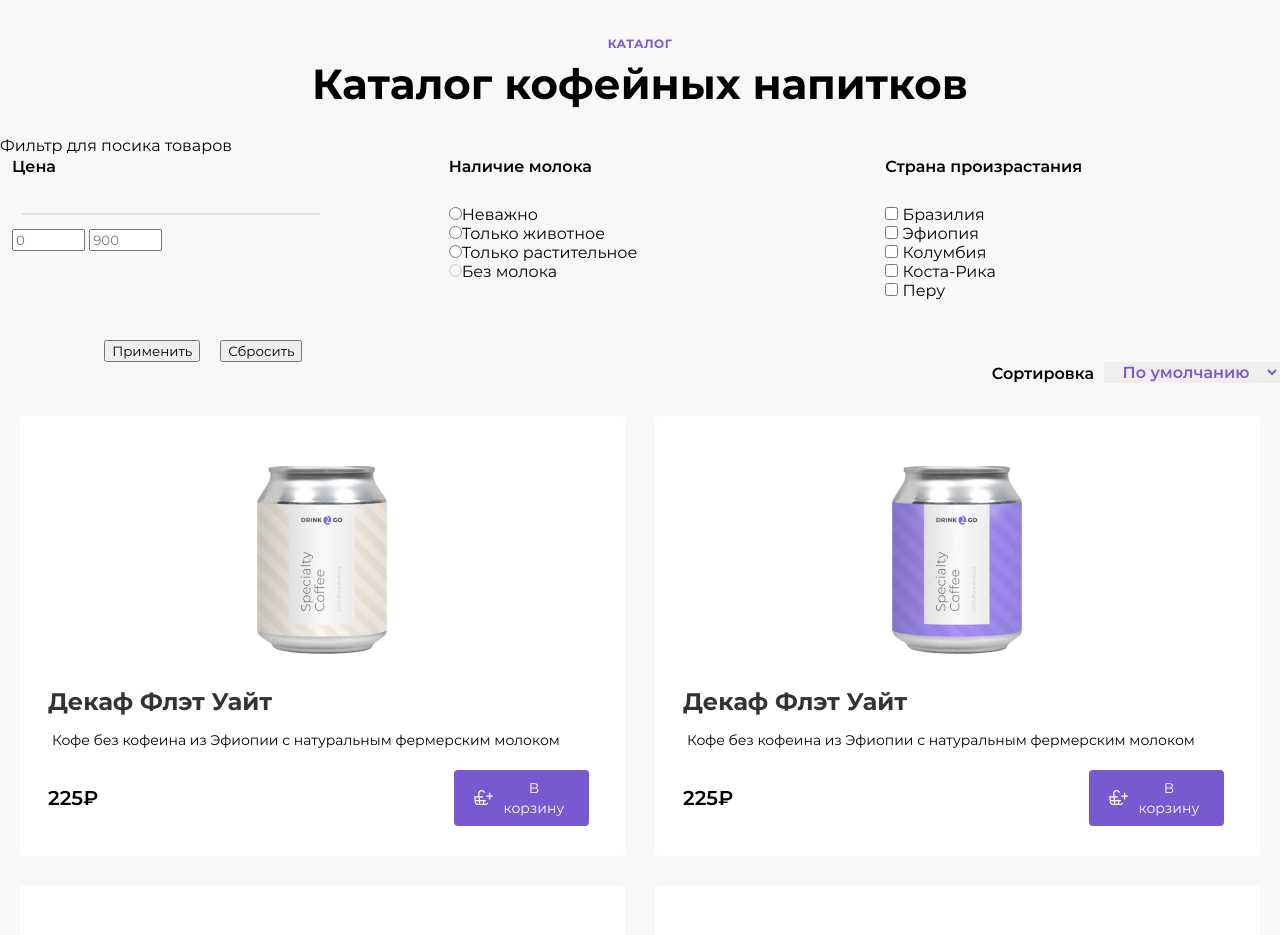
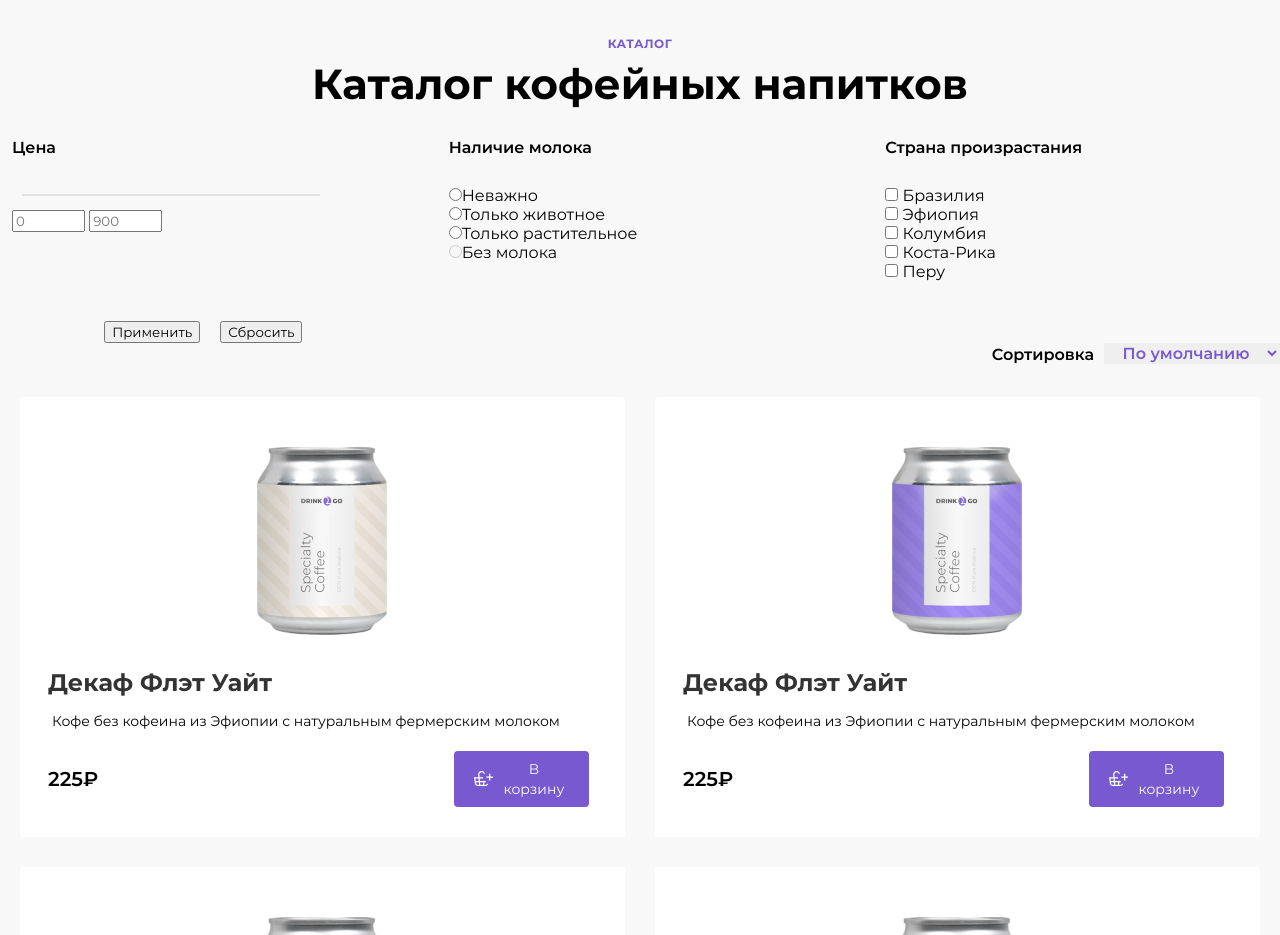
Before and after one commit to Nastya880/Drink2Go, a website: page source/index.html in a window 1280 px wide. Shown: the part 1320-2255 px from the top of the page. Drawn offline with nearby package versions, Linux system fonts and the light colour scheme; files that its build step writes are made by us from their sources; files whose address does not match are found by name.

Commit message:
check and correct w3c

```diff
--- a/source/index.html
+++ b/source/index.html
@@ -206,7 +206,7 @@
           <h3 class="catalog__heading">Каталог кофейных напитков</h3>
 
           <div class="catalog-wrapper">
-            <div class="catalog-filter"
+            <div class="catalog-filter">
               <h2 class="visually-hidden">Фильтр для посика товаров</h2>
               <form class="catalog-filter__form" method="post" action="https://echo.htmlacademy.ru">
                 <fieldset class="catalog-filter__price">
@@ -302,6 +302,7 @@
                 <button class="catalog-filter__button catalog-filter__button--reset" type="reset">Сбросить</button>
               </div>
             </form>
+          </div>
         </div>
 
         <div class="catalog-sorting">
@@ -445,7 +446,6 @@
                         </li>
                     </ul>
                 </div>
-            </div>
         </section>
     </main>
 
```
Lines whose indentation alone changed are shown as unchanged.
